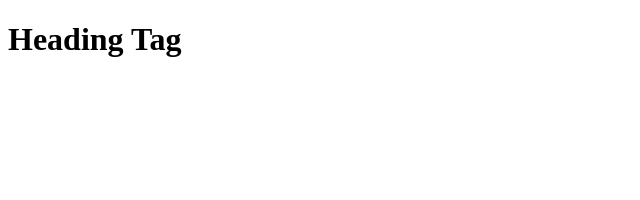
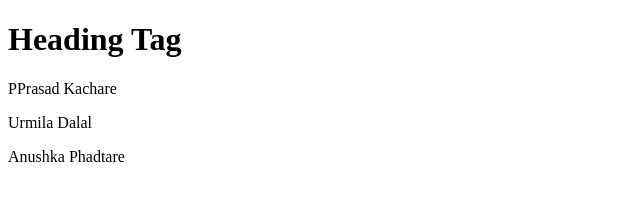
Before and after one commit to AnushkaPhadtare/WADL2a, a plain HTML site: page GitHub/index.html in a window 1280 px wide. Shown: the whole page, without its empty margins (0-640 px from the left). Drawn offline with Linux system fonts and the light colour scheme.

Commit message:
Change 2

```diff
--- a/GitHub/index.html
+++ b/GitHub/index.html
@@ -7,5 +7,8 @@
 </head>
 <body>
     <h1>Heading Tag</h1>
+    <p> PPrasad Kachare</p>
+    <p> Urmila Dalal</p>
+    <p> Anushka Phadtare</p>
 </body>
 </html>
```
